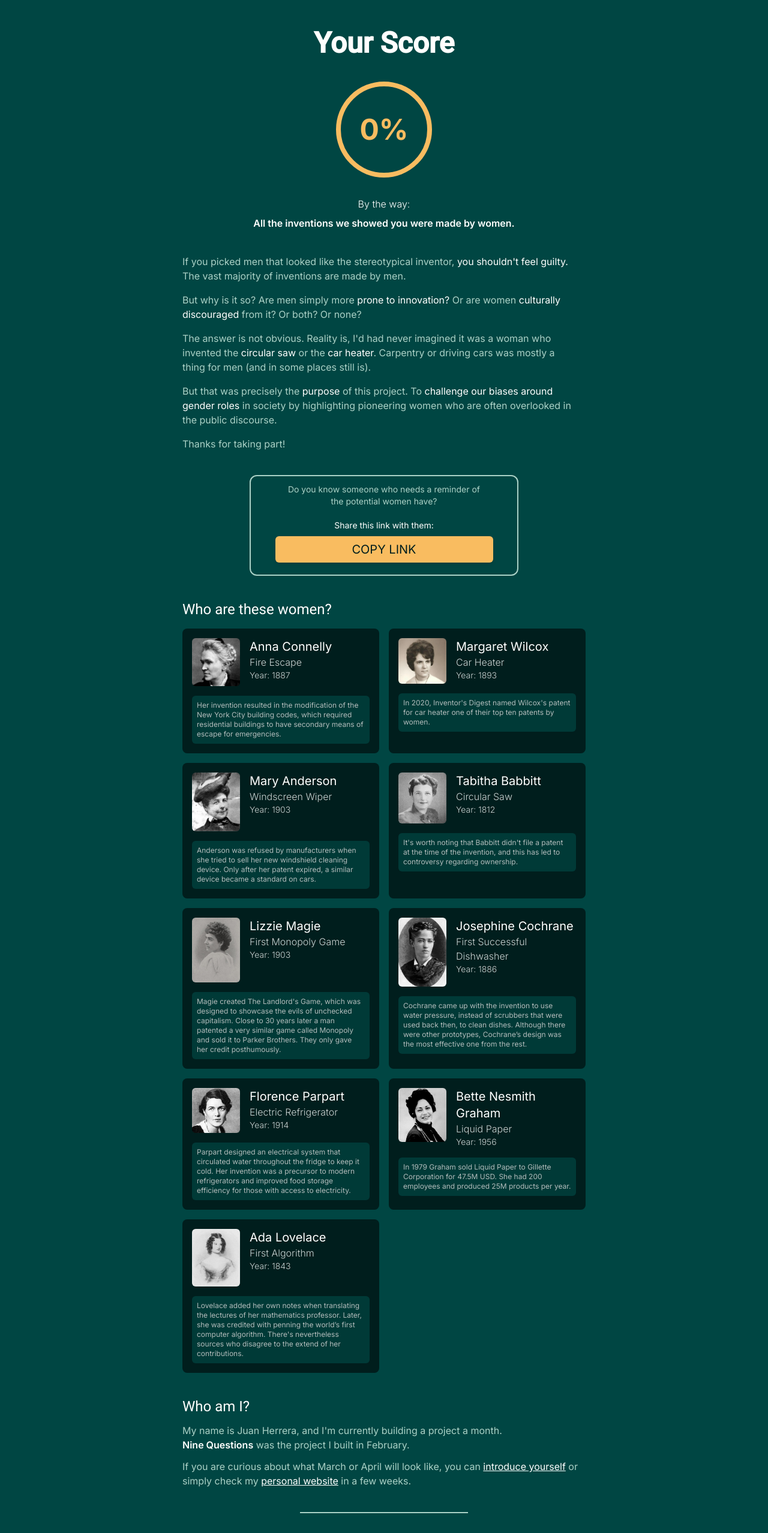
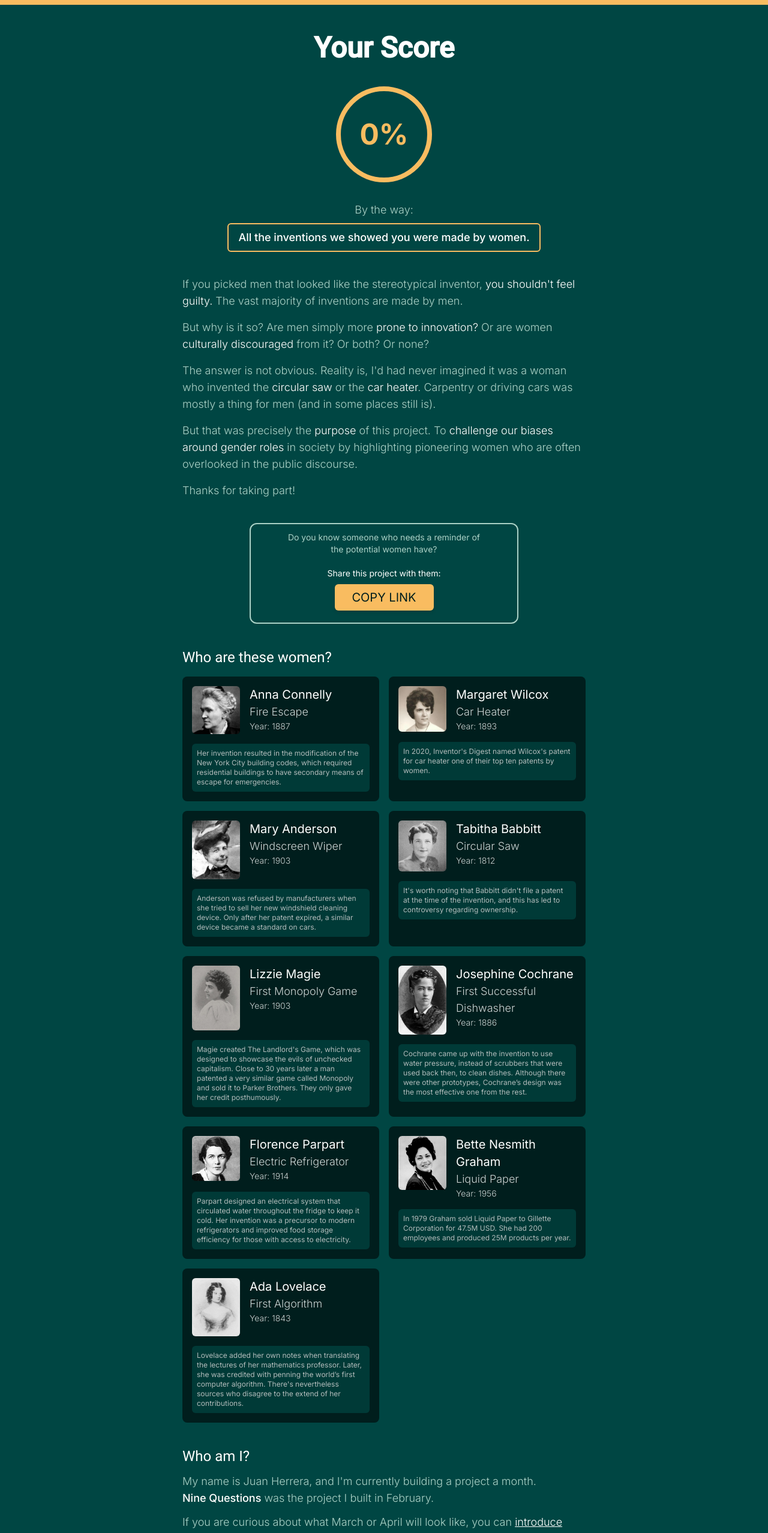
Before and after one commit to jdjuan/nine-questions, a Next.js app: page /done in a window 1280 px wide. Shown: the top 2556 px of the page at 60% size. Built offline with nearby package versions, Linux system fonts and the light colour scheme; what tailwindcss-debug-screens would draw is missing.

Commit message:
add meta image

```diff
--- a/components/button.tsx
+++ b/components/button.tsx
@@ -24,7 +24,7 @@ const Button: NextPage<Props> = ({ handleClick, children, url, target }) => {
       {handleClick && (
         <button
           onClick={handleClick}
-          className='rounded-md bg-yellow py-2 px-4 text-xl text-green-900 shadow-md transition-all ease-in-out hover:scale-110 active:scale-110'
+          className='w-full rounded-md bg-yellow py-2 px-4 text-xl text-green-900 shadow-md transition-all ease-in-out hover:scale-110 active:scale-110'
         >
           {children}
         </button>
--- a/components/main-layout.tsx
+++ b/components/main-layout.tsx
@@ -15,24 +15,27 @@ export default function MainLayout({ children }: Props) {
         {/* Primary Meta Tags */}
         <meta name='viewport' content='width=device-width, initial-scale=1' />
         <meta name='title' content='Nine Questions' />
-        <meta name='description' content='Guess who invented what based on their looks.' />
+        <meta name='description' content='A game in which your gut feeling is more important than your knowledge.' />
         <link rel='icon' href='/favicon.ico' />
 
         {/* Open Graph / Facebook */}
-        {/* <meta property='og:type' content='website' />
-        <meta property='og:url' content='https://jdjuan.io/' />
-        <meta property='og:title' content='Juan Herrera' />
-        <meta property='og:description' content="Find my latest insights on the topics I'm most passionate about." />
-        <meta property='og:image' content='https://jdjuan.io/og-card.png' /> */}
+        <meta property='og:type' content='website' />
+        <meta property='og:url' content='https://nine-questions.jdjuan.io/' />
+        <meta property='og:title' content='Nine Questions' />
+        <meta
+          property='og:description'
+          content='A game in which your gut feeling is more important than your knowledge.'
+        />
+        <meta property='og:image' content='https://nine-questions.jdjuan.io/meta.png' />
         {/* TWITTER  */}
-        {/* <meta property='twitter:card' content='summary_large_image' />
-        <meta property='twitter:url' content='https://jdjuan.io/' />
-        <meta property='twitter:title' content='Juan Herrera' />
+        <meta property='twitter:card' content='summary_large_image' />
+        <meta property='twitter:url' content='https://nine-questions.jdjuan.io/' />
+        <meta property='twitter:title' content='Nine Questions' />
         <meta
           property='twitter:description'
-          content="Find my latest insights on the topics I'm most passionate about."
+          content='A game in which your gut feeling is more important than your knowledge.'
         />
-        <meta property='twitter:image' content='https://jdjuan.io/og-card.png'></meta> */}
+        <meta property='twitter:image' content='https://nine-questions.jdjuan.io/meta.png'></meta>
       </Head>
       <Script async src='https://www.googletagmanager.com/gtag/js?id=G-CS7GWP4SEG'></Script>
       <Script
--- a/pages/done.tsx
+++ b/pages/done.tsx
@@ -41,26 +41,27 @@ const Done = () => {
 
   return (
     <AnimatedLayout>
-      <div className='m-8 grid gap-10 sm:m-12 md:mx-auto md:max-w-2xl'>
+      <div className='border-t-8 border-yellow'>
+        <div className='m-8 grid gap-10 sm:m-12 md:mx-auto md:max-w-2xl md:text-lg'>
           <div className='grid place-items-center gap-8 text-center text-green-200'>
             <h2 className='mb-2 font-headline text-5xl font-bold'>Your Score</h2>
             <div className='grid aspect-square w-6/12 max-w-[10rem] animate-wiggle place-items-center rounded-full border-8 border-yellow'>
               <span className='text-5xl font-bold text-yellow'>{score}</span>
             </div>
             <div>
-            <p className='mb-2 font-light'>{perfectScore ? "Well done!" : "By the way:"}</p>
-            <p className='px-8 font-semibold'>
+              <p className='mb-2 font-light text-green-400'>{perfectScore ? "Well done!" : "By the way:"}</p>
+              <p className='rounded-md  border-2 border-yellow p-2 px-4 font-medium'>
                 {perfectScore ? "As you noticed, a" : "A"}ll the inventions we showed you were made by women.
               </p>
             </div>
           </div>
-        <div className='grid gap-4 md:max-w-prose'>
+          <div className='grid gap-4 font-light md:max-w-prose'>
             {!perfectScore && (
               <>
                 <p>
                   If you picked men that looked like the stereotypical inventor,{" "}
-                <span className='text-green-200'>you shouldn&apos;t feel guilty.</span> The vast majority of inventions
-                are made by men.
+                  <span className='text-green-200'>you shouldn&apos;t feel guilty.</span> The vast majority of
+                  inventions are made by men.
                 </p>
                 <p>
                   But why is it so? Are men simply more <span className='text-green-200'>prone to innovation?</span> Or
@@ -83,8 +84,8 @@ const Done = () => {
             </p>
             <p>
               But that was precisely the <span className='text-green-200'>purpose</span> of this project. To{" "}
-            <span className='text-green-200'>challenge our biases around gender roles</span> in society by highlighting
-            pioneering women who are often overlooked in the public discourse.
+              <span className='text-green-200'>challenge our biases around gender roles</span> in society by
+              highlighting pioneering women who are often overlooked in the public discourse.
             </p>
             <p>Thanks for taking part!</p>
           </div>
@@ -94,9 +95,9 @@ const Done = () => {
               Do you know someone who needs a reminder of the potential women have?
               <br />
               <br />
-            <span className='text-green-200'>Share this link with them:</span>
+              <span className='text-green-200'>Share this project with them:</span>
             </p>
-          <div className='mx-auto grid w-11/12'>
+            <div className='mx-auto grid md:w-5/12'>
               <Button
                 handleClick={() => {
                   setCopyLinkText("COPIED!");
@@ -138,15 +139,15 @@ const Done = () => {
           </div>
           <div className='grid gap-3'>
             <h2 className='font-headline text-2xl text-green-200'>Who am I?</h2>
-          <p>
+            <p className='font-light'>
               My name is Juan Herrera, and I&apos;m currently building a project a month.{" "}
-            <span className='font-semibold text-green-200'>
+              <span className='font-medium text-green-200'>
                 {" "}
                 <br /> Nine Questions
               </span>{" "}
               was the project I built in February.
             </p>
-          <p>
+            <p className='font-light'>
               If you are curious about what March or April will look like, you can{" "}
               <a className='text-green-200 underline' href='mailto:david.juanherrera@gmail.com'>
                 introduce yourself
@@ -169,6 +170,7 @@ const Done = () => {
             <Button url='/'>START AGAIN</Button>
           </div>
         </div>
+      </div>
     </AnimatedLayout>
   );
 };
--- a/pages/index.tsx
+++ b/pages/index.tsx
@@ -14,16 +14,22 @@ export const Home: NextPageWithLayout = () => {
 
   return (
     <AnimatedLayout>
+      <div className='border-t-8 border-yellow'>
         <div className='center m-8 grid place-items-center gap-10 text-center sm:m-12 md:m-16 md:mx-auto md:max-w-xl'>
-        <h1 className='font-headline text-5xl font-bold text-green-200'>Nine Questions</h1>
-        <h2 className='text-xl font-light'>A game in which your gut feeling is more important than your knowledge</h2>
+          <h1 className='font-headline text-5xl font-bold text-green-200 md:text-7xl'>Nine Questions</h1>
+          <h2 className='text-xl font-light md:text-3xl'>
+            A game in which your gut feeling is more important than your knowledge
+          </h2>
           <div>
-          <p className='mb-6 p-4 px-12'>
+            <p className='mb-6 p-4 px-12 md:text-xl'>
               Guess <span className='font-bold text-green-200'>who</span> invented{" "}
               <span className='font-bold text-green-200'>what</span> based on their{" "}
               <span className='font-bold text-green-200'>looks</span>.
             </p>
+            <div className='mx-auto w-4/12 md:w-4/12'>
               <Button handleClick={startGame}>START</Button>
+            </div>
+          </div>
         </div>
       </div>
     </AnimatedLayout>
--- a/pages/question/[questionId].tsx
+++ b/pages/question/[questionId].tsx
@@ -57,7 +57,7 @@ const QuestionComponent: NextPageWithLayout = () => {
     <AnimatedLayout>
       {question && (
         <div className='text-center'>
-          <h2 className='bg-yellow p-5 font-headline text-3xl font-semibold text-green-900'>
+          <h2 className='bg-yellow p-5 font-headline text-3xl font-semibold text-green-900 md:text-4xl'>
             {question.id !== "9" ? `QUESTION #${question.id}` : "Last Question!"}
             <div className='font-normal'>
               {question.id === "3" && <p className='mt-2 text-sm'>(6 questions left!)</p>}
@@ -66,9 +66,9 @@ const QuestionComponent: NextPageWithLayout = () => {
           </h2>
           <div className='grid'>
             <div className='mt-8 grid place-items-center gap-8 px-8 md:gap-4'>
-              <h3 className='text-lg'>
+              <h3 className='text-lg font-light md:mb-4 md:text-xl'>
                 Who invented the{" "}
-                <span className='text-green-200 underline underline-offset-2'>{question?.invention}</span>?
+                <span className='font-medium text-green-200 underline-offset-2'>{question?.invention}</span>?
               </h3>
               <Image
                 src={question?.inventionImageUrl}
@@ -79,7 +79,7 @@ const QuestionComponent: NextPageWithLayout = () => {
               />
             </div>
             <div>
-              <p className='mt-10 mb-2 px-16'>Pick the person who most likely invented this:</p>
+              <p className='mt-10 mb-2 px-16 font-light md:text-lg'>Pick the person who most likely invented this:</p>
               <div className='lg mx-auto grid w-11/12 max-w-3xl grid-cols-2 place-items-center gap-4 p-4 md:grid-cols-4 md:gap-0'>
                 {question.answers.map((answer, index) => (
                   <Image
```
Also changed, not shown: public/meta.png (added). Lines whose indentation alone changed are shown as unchanged.
